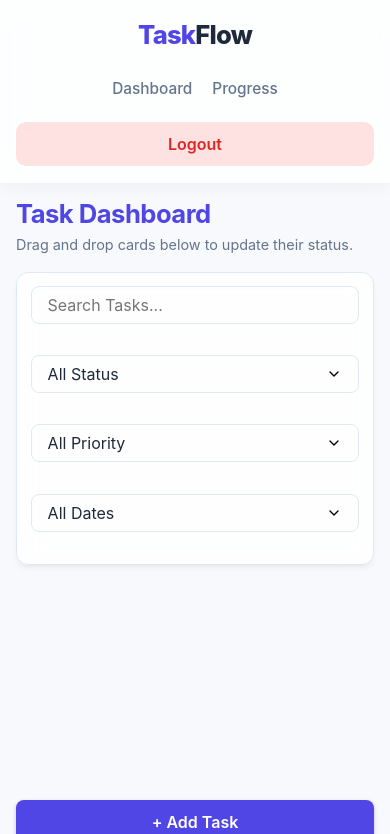
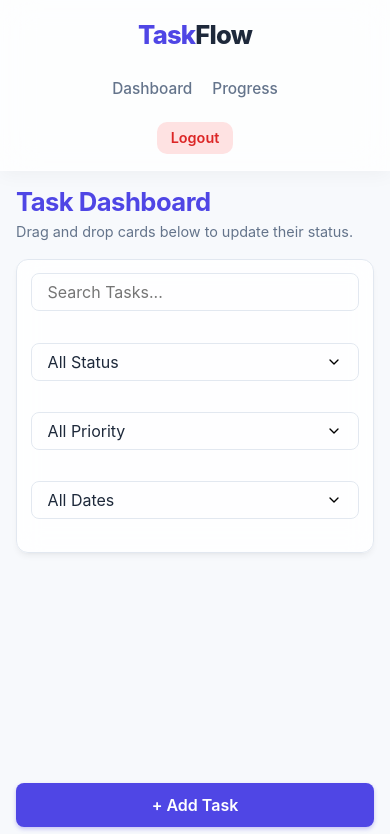
Before and after one commit to shodhan777/TaskManagementSystem, a React app in the folder frontend/: page / in a window 390 px wide. Shown: the top 834 px of the page. Built offline with nearby package versions, Linux system fonts and the light colour scheme; no server answers; sample sign-in values are in the browser's storage; the HTML template or start-up script is replaced by a standard one.

Commit message:
Mobile navbar ui fix

```diff
--- a/frontend/src/styles/dashboard.css
+++ b/frontend/src/styles/dashboard.css
@@ -43,10 +43,11 @@
 .dashboard-filters {
   flex: 1 1 32rem;
   min-width: min(100%, 20rem);
+  margin-right: 0;
 }
 
 .dashboard-add-button {
-  margin-left: auto;
+  margin-left: 0;
   white-space: nowrap;
 }
 
@@ -285,6 +286,7 @@
 
   .dashboard-add-button {
     margin-left: 0;
+    margin-top: -0.25rem;
   }
 
   .filter-bar {
--- a/frontend/src/styles/navbar.css
+++ b/frontend/src/styles/navbar.css
@@ -157,6 +157,7 @@
     padding: 1rem;
     flex-wrap: wrap;
     gap: 0.75rem;
+    position: static;
   }
 
   .nav-left,
@@ -181,7 +182,12 @@
 
   .nav-right .btn,
   .nav-right .nav-link {
-    width: 100%;
+    width: auto;
     text-align: center;
   }
+
+  .nav-right .btn {
+    padding: 0.45rem 0.85rem;
+    font-size: 0.9rem;
+  }
 }
```
